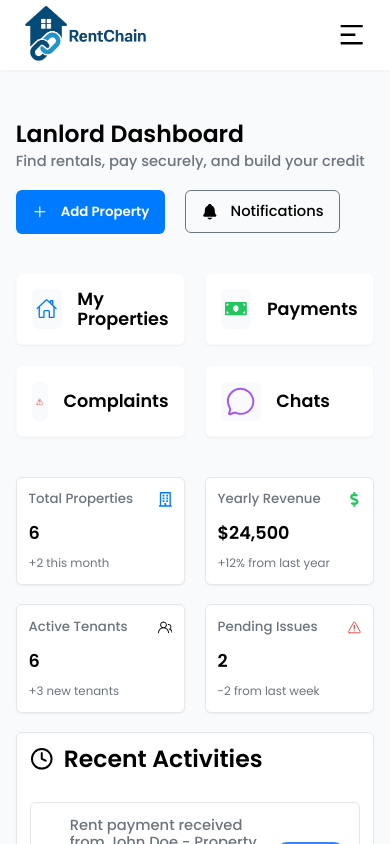
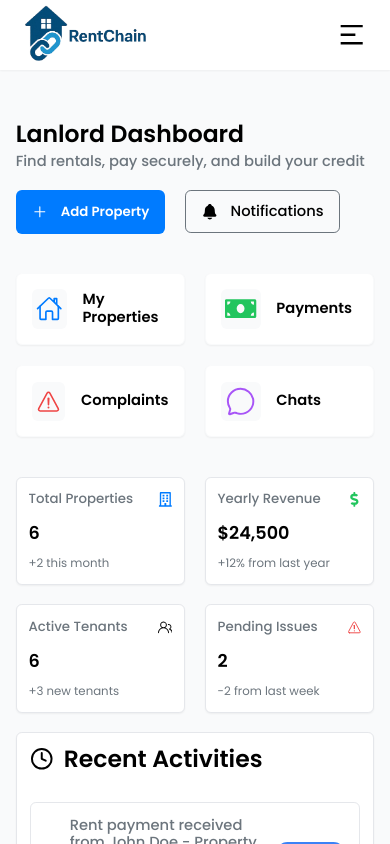
Before and after one commit to Jo-shua09/RentChain, a React (Vite) app in the folder Frontend/RentChain/: page /dashboard/landlord-dashboard in a window 390 px wide. Shown: the top 844 px of the page. Built offline with nearby package versions, Linux system fonts and the light colour scheme.

Commit message:
fix: adjust font size in DashboardNavigation component for improved readability

```diff
--- a/Frontend/RentChain/src/components/sections/Dashboards/DashboardNavigation.jsx
+++ b/Frontend/RentChain/src/components/sections/Dashboards/DashboardNavigation.jsx
@@ -14,25 +14,25 @@ export default function DashboardNavigation() {
             <Link to="/dashboard/landlord-dashboard/my-properties">
               <div className="flex items-center w-full p-8 bg-white border shadow-sm cursor-pointer border-gray-50 md:flex-1 hover:scale-95 gap-x-8 rounded-xl">
                 <IoHomeOutline className="w-20 h-20 p-2 bg-gray-50 rounded-xl text-primary" />
-                <h3 className="text-4xl font-semibold ">my properties</h3>
+                <h3 className="text-3xl font-semibold md:text-4xl ">my properties</h3>
               </div>
             </Link>
             <Link to="/dashboard/landlord-dashboard/payment-management">
               <div className="flex items-center w-full p-8 bg-white border shadow-sm cursor-pointer border-gray-50 md:flex-1 hover:scale-95 gap-x-8 rounded-xl">
                 <FaMoneyBill className="w-20 h-20 p-2 text-green-500 bg-gray-50 rounded-xl" />
-                <h3 className="text-4xl font-semibold "> payments</h3>
+                <h3 className="text-3xl font-semibold md:text-4xl "> payments</h3>
               </div>
             </Link>
             <Link to="/dashboard/landlord-dashboard/complaints">
               <div className="flex items-center w-full p-8 bg-white border shadow-sm cursor-pointer border-gray-50 md:flex-1 hover:scale-95 gap-x-8 rounded-xl">
                 <IoWarningOutline className="w-20 h-20 p-2 text-red-500 bg-gray-50 rounded-xl" />
-                <h3 className="text-4xl font-semibold "> complaints</h3>
+                <h3 className="text-3xl font-semibold md:text-4xl "> complaints</h3>
               </div>
             </Link>
             <Link to="/dashboard/landlord-dashboard/chat">
               <div className="flex items-center w-full p-8 bg-white border shadow-sm cursor-pointer border-gray-50 md:flex-1 hover:scale-95 gap-x-8 rounded-xl">
                 <IoChatbubbleOutline className="w-20 h-20 p-2 text-purple-500 bg-gray-50 rounded-xl" />
-                <h3 className="text-4xl font-semibold ">chats </h3>
+                <h3 className="text-3xl font-semibold md:text-4xl ">chats </h3>
               </div>
             </Link>
           </div>
@@ -41,25 +41,25 @@ export default function DashboardNavigation() {
             <Link to="/dashboard/tenant-dashboard/properties">
               <div className="flex items-center w-full p-8 bg-white border shadow-sm cursor-pointer border-gray-50 md:flex-1 hover:scale-95 gap-x-8 rounded-xl">
                 <IoHomeOutline className="w-20 h-20 p-2 bg-gray-50 rounded-xl text-primary" />
-                <h3 className="text-4xl font-semibold ">browse properties</h3>
+                <h3 className="text-3xl font-semibold md:text-4xl ">browse properties</h3>
               </div>
             </Link>
             <Link to="/dashboard/tenant-dashboard/payment">
               <div className="flex items-center w-full p-8 bg-white border shadow-sm cursor-pointer border-gray-50 md:flex-1 hover:scale-95 gap-x-8 rounded-xl">
                 <FaMoneyBill className="w-20 h-20 p-2 text-green-500 bg-gray-50 rounded-xl" />
-                <h3 className="text-4xl font-semibold ">pay rent</h3>
+                <h3 className="text-3xl font-semibold md:text-4xl ">pay rent</h3>
               </div>
             </Link>
             <Link to="/dashboard/tenant-dashboard/File-complaints">
               <div className="flex items-center w-full p-8 bg-white border shadow-sm cursor-pointer border-gray-50 md:flex-1 hover:scale-95 gap-x-8 rounded-xl">
                 <IoWarningOutline className="w-20 h-20 p-2 text-red-500 bg-gray-50 rounded-xl" />
-                <h3 className="text-4xl font-semibold ">file complaint</h3>
+                <h3 className="text-3xl font-semibold md:text-4xl ">file complaint</h3>
               </div>
             </Link>
             <Link to="/dashboard/tenant-dashboard/chat">
               <div className="flex items-center w-full p-8 bg-white border shadow-sm cursor-pointer border-gray-50 md:flex-1 hover:scale-95 gap-x-8 rounded-xl">
                 <IoChatbubbleOutline className="w-20 h-20 p-2 text-purple-500 bg-gray-50 rounded-xl" />
-                <h3 className="text-4xl font-semibold ">chats </h3>
+                <h3 className="text-3xl font-semibold md:text-4xl ">chats </h3>
               </div>
             </Link>
           </div>
```
